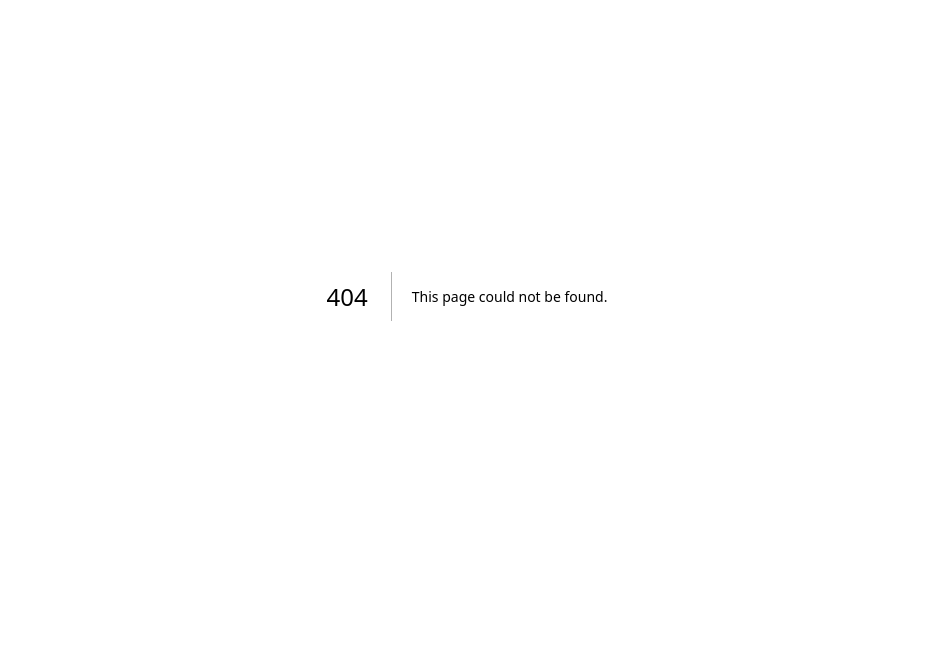
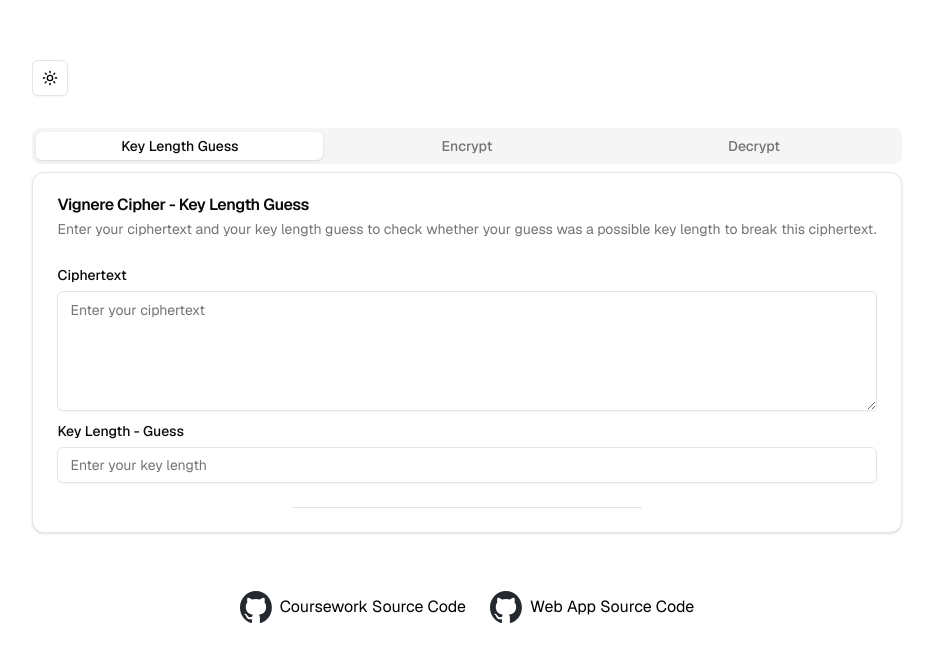
Before and after one commit to cr2007/f20cn-cw1-web, a Next.js app: page /f20cn-cw1-web/ in a window 1280 px wide. Before the commit this address had no page. Shown: the part 104-766 px from the top of the page, without its empty margins (173-1106 px from the left). Built offline with nearby package versions, Linux system fonts and the light colour scheme.

Commit message:
Fixes url path in `next.config.ts` and image paths

```diff
--- a/app/page.tsx
+++ b/app/page.tsx
@@ -221,7 +221,7 @@ export default function Home() {
         >
           <Image
             aria-hidden
-            src="/f20cn-cw1/github-mark.svg"
+            src="/f20cn-cw1-web/github-mark.svg"
             alt="GitHub Logo"
             className="dark:invert"
             width={32}
@@ -237,7 +237,7 @@ export default function Home() {
         >
           <Image
             aria-hidden
-            src="/f20cn-cw1/github-mark.svg"
+            src="/f20cn-cw1-web/github-mark.svg"
             alt="GitHub Logo"
             className="dark:invert"
             width={32}
--- a/next.config.ts
+++ b/next.config.ts
@@ -13,7 +13,7 @@ const nextConfig: NextConfig = {
    *
    * @see https://nextjs.org/docs/app/api-reference/next-config-js/basePath
    */
-  basePath: "/f20cn-cw1",
+  basePath: "/f20cn-cw1-web",
 
   /**
    * Disable server-based image optimization. Next.js does not support
```
